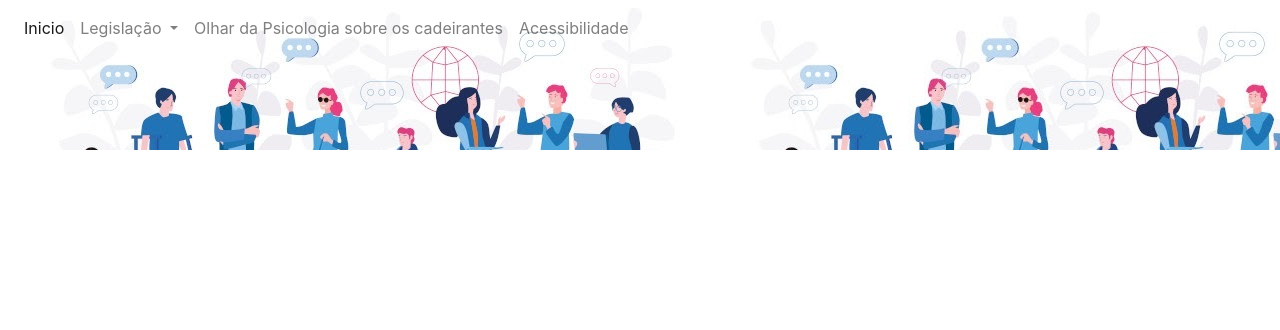
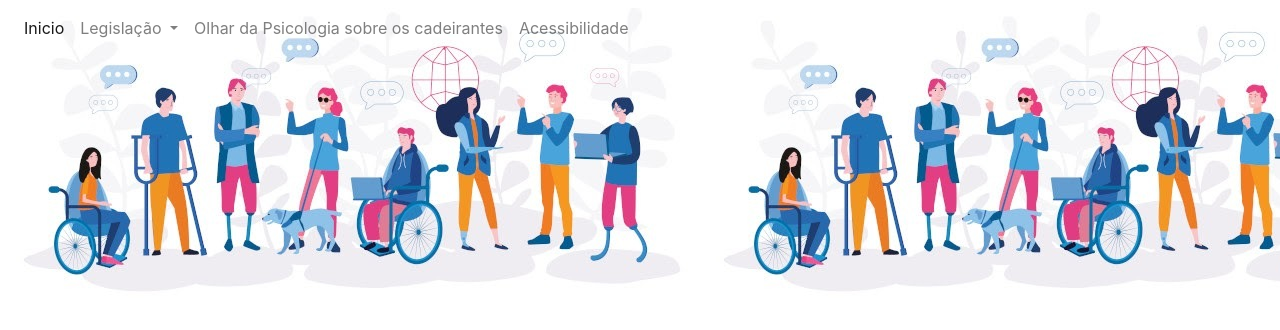
Before and after one commit to nicollasF/sobre-rodas, a plain HTML site: page pages/index.html in a window 1280 px wide. Drawn offline with nearby package versions, Linux system fonts and the light colour scheme.

Commit message:
Import do menu

```diff
--- a/pages/index.html
+++ b/pages/index.html
@@ -16,7 +16,7 @@
     <script src="https://maxcdn.bootstrapcdn.com/bootstrap/4.0.0/js/bootstrap.min.js"></script>
   </head>
   <body>
-    <object type="text/html" data="menu.html" style="min-width: 100%"/>
+    <object type="text/html" data="menu.html" style="min-width: 100%; min-height: 320px"/>
     <div class="">
 
     </div>
```
Also changed, not shown: pages/accesibilidade.html (+1 -1 lines), pages/curiosidades.html (+1 -1 lines), pages/legislacao.html (+1 -1 lines), pages/pscologia.html (+1 -1 lines).
